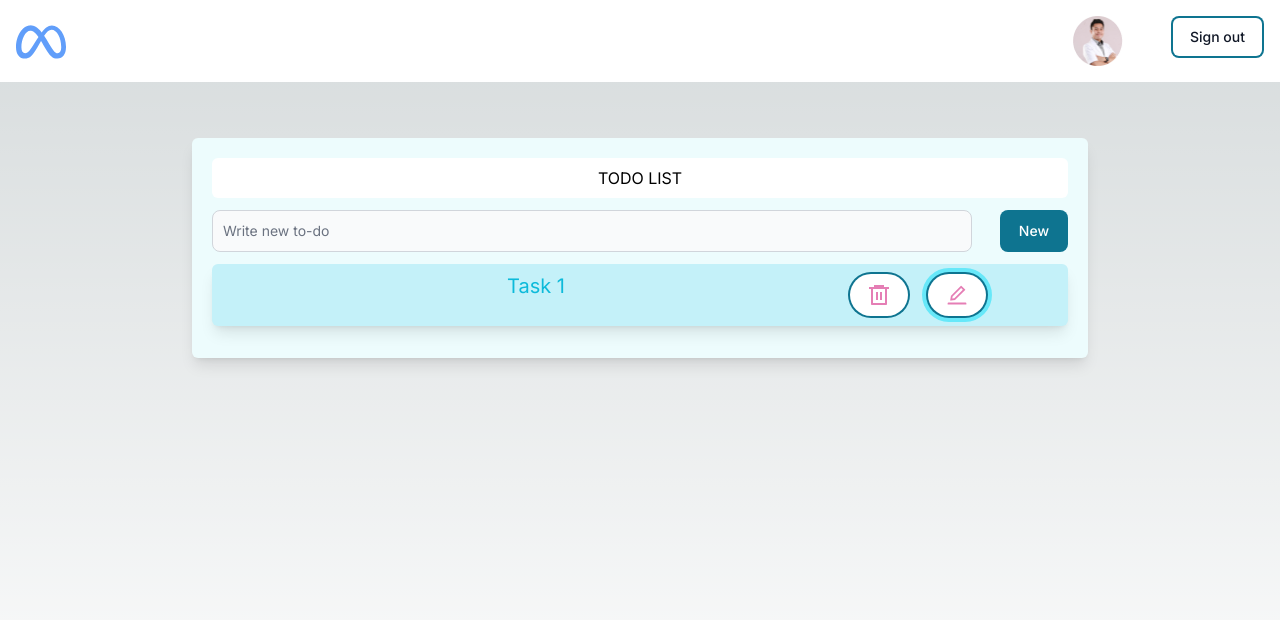
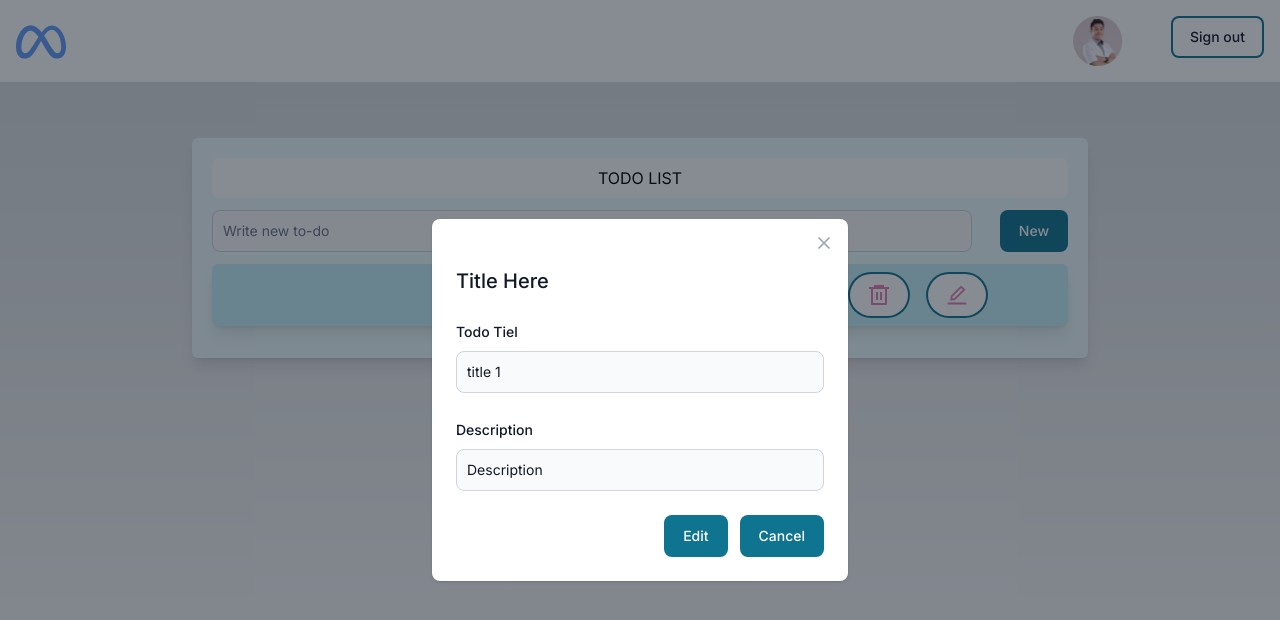
Before and after one commit to usman313/Next-ToDo-Auth-PostGres, a Next.js app: page /home in a window 1280 px wide. Both pictures are taken after a click on the button 957 px from the left and 295 px from the top of the page. Shown: the top 620 px of the page. Built offline with nearby package versions, Linux system fonts and the light colour scheme; no server answers; the database is empty.

Commit message:
modals completed

```diff
--- a/src/app/(route)/home/page.jsx
+++ b/src/app/(route)/home/page.jsx
@@ -7,14 +7,26 @@ import {
 } from 'flowbite-react';
 import { RiDeleteBin6Line } from "react-icons/ri";
 import { AiOutlineEdit } from "react-icons/ai";
+import { ConfirmationModal, GenericModal } from '@/components';
 
 function Home() {
   const [task, setTask]= useState()
   const [taskList, setTaskList] = useState()
+  const [openModal, setOpenModal] = useState(undefined);
+  const [deleteModal, setDeleteModal] = useState(undefined);
+
   useEffect(()=>{
-    const response = fetch(`http://localhost:3000/api/get-task-list`);
-    setTaskList(response)
-    console.log('response: ', response?.data)
+    const getData = async ()=>{
+      const response = await fetch(`http://localhost:3000/api/get-task-list`,{
+        method: 'GET',
+        headers: {
+          'Content-Type': 'application/json',
+        },
+      });
+      console.log('response: ', response)
+      setTaskList(response)
+    }
+    getData()
   }, [])
   const submitHandler = async (e) => {
     e.preventDefault();
@@ -67,18 +79,38 @@ return (
               outline
               pill
             >
-              <RiDeleteBin6Line size={24} color='#e57eb5' />
+              <RiDeleteBin6Line
+                size={24}
+                color='#e57eb5'
+                onClick={() => setDeleteModal('delete-modal')}
+              />
             </Button>
 
             <Button
               outline
               pill
+              onClick={() => setOpenModal('edit-todo')}
             >
               <AiOutlineEdit size={24} color='#e57eb5' />
             </Button>
           </div>
         </div>
       </div>
+      {openModal &&
+        <GenericModal
+          title='Title Here'
+          data={{title: 'title 1', description: 'Description'}}
+          openModal={openModal}
+          setOpenModal={setOpenModal}
+        />
+      }
+      {setDeleteModal &&
+        <ConfirmationModal
+          title='Delete Todo'
+          openModal={deleteModal}
+          setOpenModal={setDeleteModal}
+        />
+      }
     </div>
   )
 }
--- a/src/app/api/add-todo/route.js
+++ b/src/app/api/add-todo/route.js
@@ -8,7 +8,13 @@ export async function POST(request){
             throw new Error('Title, Descriptiona and Status are requried')
         }
         await sql`INSERT INTO todo (title, task, status) VALUES ('No Title', ${task}, 'pending');`;
-        return NextResponse.json({message: 'Todo Added Successfully'}, {status: 200})
+        return NextResponse.json({
+            message: 'Todo Added Successfully',
+            status: 200,
+        },
+        {
+            status: 200
+        })
     }catch(error){
         return NextResponse.json({ error }, { status: 500 });
     }
--- /dev/null
+++ b/src/app/api/delete-todo/route.js
@@ -0,0 +1,21 @@
+import { sql } from "@vercel/postgres";
+import { NextResponse } from "next/server";
+
+export async function DELETE(request){
+    const {id} = await request.json();
+    const result = await sql`DELETE FROM todo WHERE id=${id}`
+    console.log('delete response: ', result)
+    if(result?.rowCount === 1){
+        return NextResponse.json({message: 'Todo DeletedSuccessfully'}, {status: 200})
+    }else{
+        return NextResponse.json(
+        {
+            message: "Task doesn't exist",
+            status: 401,
+        },
+        {
+            status:
+            400
+        }
+    )}
+}
--- a/src/app/api/find-user/route.js
+++ b/src/app/api/find-user/route.js
@@ -6,7 +6,6 @@ export async function GET(request){
     const {searchParams} = new URL(request.url)
     const email = searchParams.get('email');
     const pass = searchParams.get('password');
-    console.log('recieved email: ', email)
     try{
         if(!email || !pass){
             throw new Error("Credentials required")
--- a/src/app/api/get-task-list/route.js
+++ b/src/app/api/get-task-list/route.js
@@ -3,5 +3,11 @@ import { NextResponse } from "next/server";
 
 export async function GET(request){
   const result = await sql`SELECT * from todo`
-  return NextResponse.json({result}, {status: 200})
+  const resp = {
+    data: result?.rows,
+    count: result?.rowCount,
+    status: 200
+  }
+  console.log('result', resp)
+  return NextResponse.json(resp, { status: 200 });
 }
--- /dev/null
+++ b/src/components/ConfirmationModal/index.jsx
@@ -0,0 +1,38 @@
+'use client'
+
+import { Button, Modal } from 'flowbite-react';
+import { AiFillDelete, AiFillWarning } from "react-icons/ai";
+
+function ConfirmationModal({
+    title='title',
+    openModal,
+    setOpenModal,
+    description='Description'
+}) {
+
+  return (
+      <Modal show={openModal === 'delete-modal'} onClose={() => setOpenModal(undefined)}>
+        <Modal.Header>Delete Task</Modal.Header>
+        <Modal.Body>
+            <div className={" rounded-full w-[90px] h-[80px] bg-[#FFFAE3] flex items-center justify-center m-auto"}>
+                <AiFillWarning color="#C7A90C" size={40} />
+            </div>
+            <h3 className={"my-2 text-[#C7A90C] text-center text-2xl"}>
+                Update {title && title}
+            </h3>
+            <p className=" text-[#666666] text-center font-normal text-base my-2 px-5" >
+                {`Are you sure you want to ${description && " " + description
+                }?`}
+            </p>
+        </Modal.Body>
+        <Modal.Footer>
+          <Button >Delete</Button>
+          <Button color="gray" onClick={() => setOpenModal(undefined)}>
+            Cancel
+          </Button>
+        </Modal.Footer>
+      </Modal>
+  );
+}
+
+export default ConfirmationModal
--- /dev/null
+++ b/src/components/Modal/index.jsx
@@ -0,0 +1,62 @@
+'use client'
+
+import React, { useState } from 'react';
+import { Button, Label, Modal, TextInput } from 'flowbite-react';
+
+function GenericModal({
+    title = 'Title Here',
+    data,
+    openModal,
+    setOpenModal,
+}) {
+    const [newTitle, setNewTitle] = useState(data?.title)
+    const [newDescription, setNewDescription] = useState(data?.description)
+
+    return (
+        <Modal show={openModal === 'edit-todo'} size="md" popup onClose={() => setOpenModal(undefined)}>
+            <Modal.Header />
+            <Modal.Body>
+                <div className="space-y-6">
+                    <h3 className="text-xl font-medium text-gray-900 dark:text-white">
+                        {title}
+                    </h3>
+                    <div>
+                        <div className="mb-2 block">
+                            <Label
+                                htmlFor="todo-title"
+                                value="Todo Tiel"
+                            />
+                        </div>
+                        <TextInput
+                            id="todo-title"
+                            defaultValue={data?.title}
+                            value={newTitle}
+                            onChange={(e) => setNewTitle(e.target.value)}
+                        />
+                    </div>
+                    <div>
+                        <div className="mb-2 block">
+                            <Label
+                                htmlFor="todo-description"
+                                value="Description"
+                            />
+                        </div>
+                        <TextInput
+                            id="todo-description"
+                            type="text"
+                            defaultValue={data?.description}
+                            value={newDescription}
+                            onChange={e => setNewDescription(e.target.value)}
+                        />
+                    </div>
+                    <div className="w-full flex justify-end gap-3">
+                        <Button>Edit</Button>
+                        <Button onClick={() => setOpenModal(undefined)}>Cancel</Button>
+                    </div>
+                </div>
+            </Modal.Body>
+        </Modal>
+    );
+}
+
+export default GenericModal
--- a/src/components/index.js
+++ b/src/components/index.js
@@ -1,4 +1,6 @@
 import {Button} from "./Button";
+import ConfirmationModal from "./ConfirmationModal";
+import GenericModal from "./Modal";
 import Loader from "./Loader";
 import Navbar from "./Navbar";
 import Toaster from "./Toaster";
@@ -6,6 +8,8 @@ import Typography from "./Typography";
 
 export {
     Button,
+    ConfirmationModal,
+    GenericModal,
     Loader,
     Navbar,
     Toaster,
```
